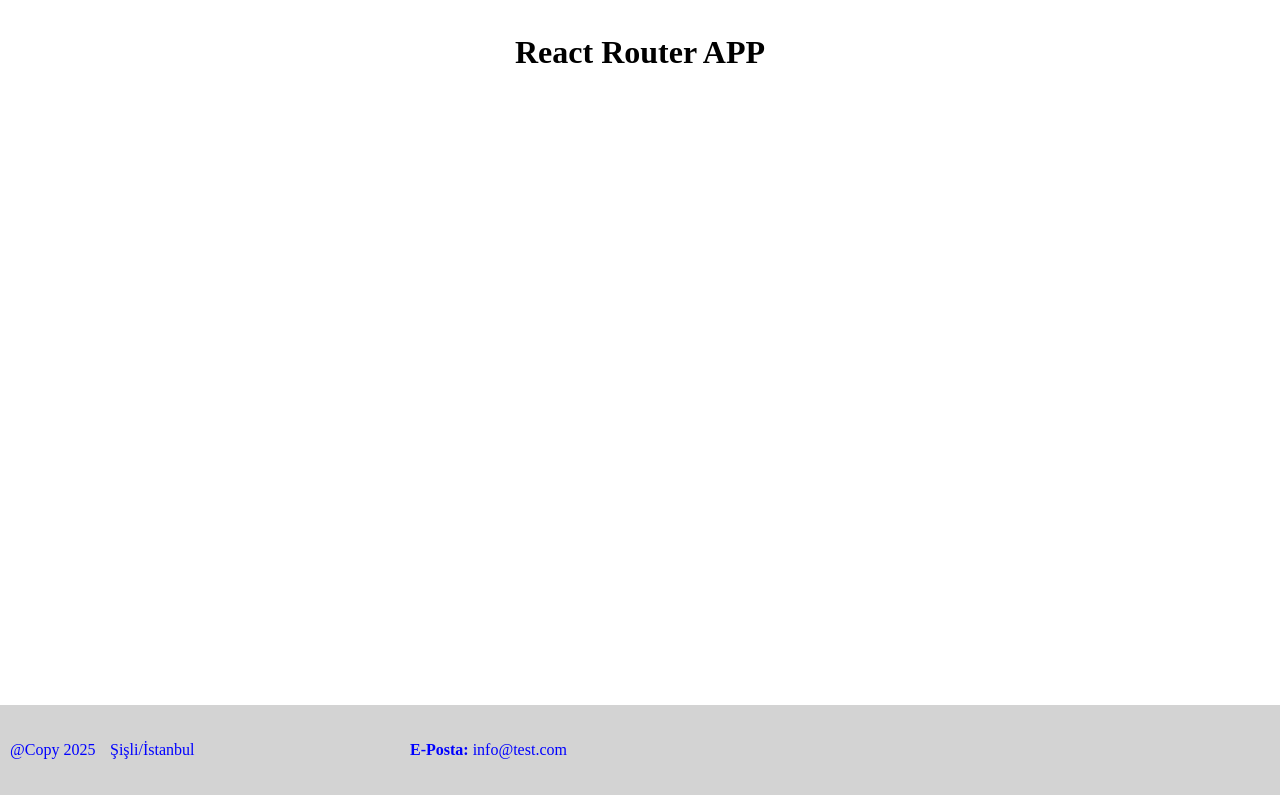
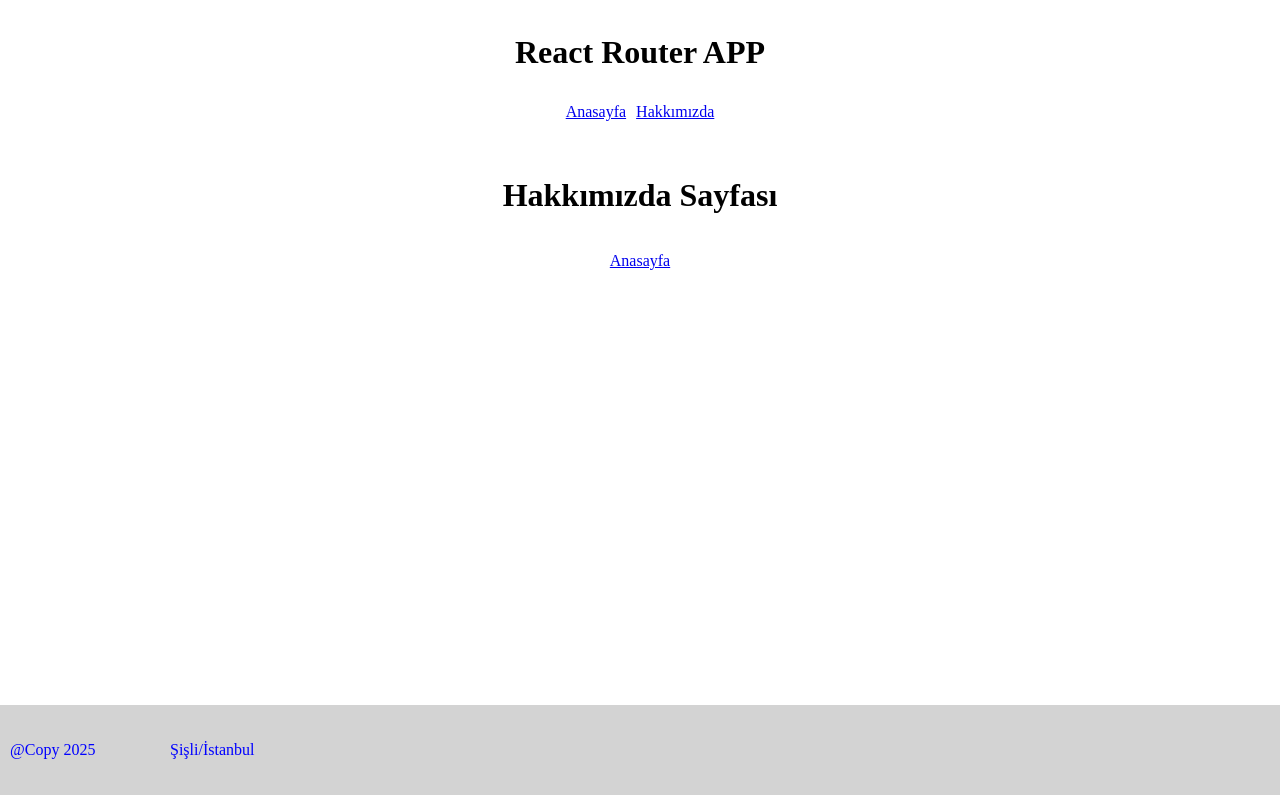
Before and after one commit to neominalsolutions/react-router-app, a React (Vite) app: page /hakkimizda in a window 1280 px wide. Built offline with nearby package versions, Linux system fonts and the light colour scheme.

Commit message:
React Router Page

```diff
--- a/src/layouts/components/menu.tsx
+++ b/src/layouts/components/menu.tsx
@@ -1,4 +1,4 @@
-// import { Link } from 'react-router';
+import { Link } from 'react-router';
 
 function Menu() {
 	return (
@@ -11,8 +11,12 @@ function Menu() {
 					padding: 5,
 				}}
 			>
-				{/* <Link to="/">Anasayfa</Link>
-				<Link to="/hakkimizda">Hakkımızda</Link> */}
+				<Link style={{ padding: 5 }} to="/">
+					Anasayfa
+				</Link>{' '}
+				<Link style={{ padding: 5 }} to="/hakkimizda">
+					Hakkımızda
+				</Link>
 			</nav>
 		</>
 	);
--- a/src/layouts/site.layout.tsx
+++ b/src/layouts/site.layout.tsx
@@ -3,6 +3,7 @@ import Container from '../components/ui.container';
 import FooterComponent from './components/footer';
 import Menu from './components/menu';
 import Header from './components/header';
+import { Outlet } from 'react-router';
 
 function SiteLayout() {
 	return (
@@ -13,16 +14,16 @@ function SiteLayout() {
 			</Container>
 
 			{/* dinamik olarak sayfalar bu container içerisine yüklenecek */}
-			{/* <Container direction="row">
+			<Container direction="row">
 				<Outlet />
-			</Container> */}
+			</Container>
 
 			<Container direction="row">
 				<FooterComponent>
 					<Container direction="row">
-						<div style={{ width: '100px' }}>@Copy 2025</div>
-						<div style={{ width: '300px' }}>Şişli/İstanbul</div>
-						<div style={{ marginRight: 0 }}>
+						<div style={{ width: '10rem' }}>@Copy 2025</div>
+						<div style={{ width: '80rem' }}>Şişli/İstanbul</div>
+						<div style={{ width: '20rem' }}>
 							<b>E-Posta:</b> info@test.com
 						</div>
 					</Container>
--- a/src/main.tsx
+++ b/src/main.tsx
@@ -1,10 +1,30 @@
-import { StrictMode } from 'react';
 import { createRoot } from 'react-dom/client';
 // import './index.css';
 import SiteLayout from './layouts/site.layout.tsx';
+import { createBrowserRouter, RouterProvider } from 'react-router';
+import IndexPage from './pages/index.page.tsx';
+import AboutPage from './pages/about.page.tsx';
+
+// Uygulama içerisindeki Browser routerlar burada tanımlanır
+
+// SPA uygulamalarda routerlar tarayıcı tabanlı çalıştığından createBrowserRouter ile tarayıcı üzerinden sayfa işlemlerini yönetecek bir yapı kurduk
+const router = createBrowserRouter([
+	{
+		path: '', // / path gibi davranır.
+		Component: SiteLayout,
+		children: [
+			{
+				index: true, // '/ path anasayfası ilk açılışta gösterilecek olan safya IndexPage Component olsun.'
+				Component: IndexPage,
+			},
+			{
+				path: 'hakkimizda',
+				Component: AboutPage,
+			},
+		],
+	},
+]);
 
 createRoot(document.getElementById('root')!).render(
-	<StrictMode>
-		<SiteLayout />
-	</StrictMode>
+	<RouterProvider router={router} />
 );
--- /dev/null
+++ b/src/pages/about.page.tsx
@@ -0,0 +1,17 @@
+import { Link } from 'react-router';
+import Container from '../components/ui.container';
+
+function AboutPage() {
+	return (
+		<>
+			<Container direction="column">
+				<h1>Hakkımızda Sayfası</h1>
+				<p>
+					<Link to="/">Anasayfa</Link>
+				</p>
+			</Container>
+		</>
+	);
+}
+
+export default AboutPage;
```
